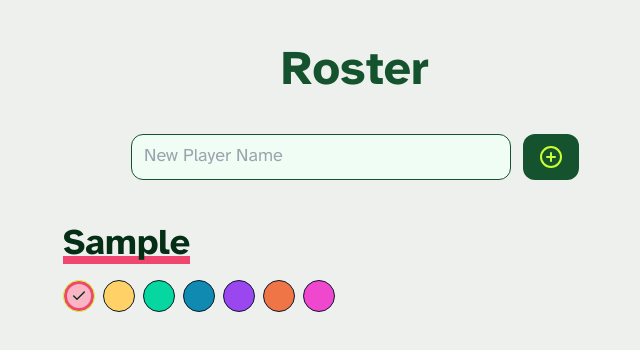
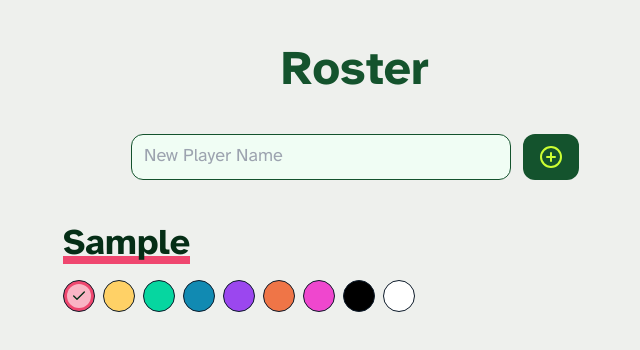
Before and after one commit to speiffer829/golf-scorecard, a SvelteKit app: page /roster in a window 1280 px wide. Both pictures are taken after typing "Sample" into the empty fields and a click on the button "Add Player". Shown: the top 350 px of the page, without its empty margins (285-925 px from the left). Built offline with nearby package versions, Linux system fonts and the light colour scheme.

Commit message:
chore: Add 'white' and 'black' color options for players

```diff
--- a/src/lib/Types.ts
+++ b/src/lib/Types.ts
@@ -7,4 +7,13 @@ export interface PlayerType {
 	total: number;
 }
 
-export type ColorOptions = 'red' | 'gold' | 'green' | 'blue' | 'purple' | 'orange' | 'pink';
+export type ColorOptions =
+	| 'red'
+	| 'gold'
+	| 'green'
+	| 'blue'
+	| 'purple'
+	| 'orange'
+	| 'pink'
+	| 'white'
+	| 'black';
--- a/src/routes/roster/+page.svelte
+++ b/src/routes/roster/+page.svelte
@@ -1,5 +1,6 @@
 <script lang="ts">
 	import { players, Player } from '$lib/store.svelte';
+	import type { ColorOptions } from '$lib/Types';
 	import Playerbox from './PlayerBox.svelte';
 
 	function handle_submit(event: Event) {
@@ -8,7 +9,17 @@
 		const input = form.new_player as HTMLInputElement;
 		const name = input.value.trim();
 		if (name) {
-			const colors = ['red', 'gold', 'green', 'blue', 'purple', 'orange', 'pink'];
+			const colors: ColorOptions[] = [
+				'red',
+				'gold',
+				'green',
+				'blue',
+				'purple',
+				'orange',
+				'pink',
+				'black',
+				'white'
+			];
 			const randomColor = colors[Math.floor(Math.random() * colors.length)];
 			players.value.push(new Player(name, randomColor));
 			input.value = '';
--- a/src/routes/roster/PlayerBox.svelte
+++ b/src/routes/roster/PlayerBox.svelte
@@ -7,7 +7,17 @@
 	}
 	let { player = $bindable() }: PropsType = $props();
 
-	const colors: ColorOptions[] = ['red', 'gold', 'green', 'blue', 'purple', 'orange', 'pink'];
+	const colors: ColorOptions[] = [
+		'red',
+		'gold',
+		'green',
+		'blue',
+		'purple',
+		'orange',
+		'pink',
+		'black',
+		'white'
+	];
 </script>
 
 <li class="my-4 py-2 pl-2 theme-{player.color}" data-id={player.id}>
@@ -17,7 +27,6 @@
 			<li class="">
 				<button
 					class="h-8 w-8 rounded-full border border-dark dark:border-white bg-ball-{color} flex items-center justify-center"
-					class:border-green-100={color === player.color}
 					onclick={() => (player.color = color)}
 				>
 					{#if color === player.color}
@@ -44,6 +53,13 @@
 </li>
 
 <style>
+	.theme-black {
+		--color: theme('colors.ball.black');
+	}
+
+	.theme-white {
+		--color: theme('colors.ball.white');
+	}
 	.theme-red {
 		--color: theme('colors.ball.red');
 	}
@@ -75,15 +91,16 @@
 	.name {
 		position: relative;
 		isolation: isolate;
+		text-wrap: balance;
 
 		&::after {
 			content: '';
 			position: absolute;
-			height: 20%;
+			height: 8px;
 			width: 100%;
 			opacity: 1;
 			left: 0;
-			top: 80%;
+			top: calc(100% - 8px);
 			z-index: -1;
 			background-color: var(--color);
 		}
--- a/tailwind.config.ts
+++ b/tailwind.config.ts
@@ -2,6 +2,17 @@ import type { Config } from 'tailwindcss';
 
 export default {
 	content: ['./src/**/*.{html,js,svelte,ts}'],
+	safelist: [
+		'bg-ball-red',
+		'bg-ball-orange',
+		'bg-ball-purple',
+		'bg-ball-pink',
+		'bg-ball-gold',
+		'bg-ball-green',
+		'bg-ball-blue',
+		'bg-ball-white',
+		'bg-ball-black'
+	],
 
 	theme: {
 		extend: {
@@ -18,7 +29,9 @@ export default {
 					pink: '#ef47ce',
 					gold: '#FFD166',
 					green: '#06D6A0',
-					blue: '#118AB2'
+					blue: '#118AB2',
+					white: '#FFFFFF',
+					black: '#000000'
 				},
 				green: {
 					100: '#CCFF33',
```
